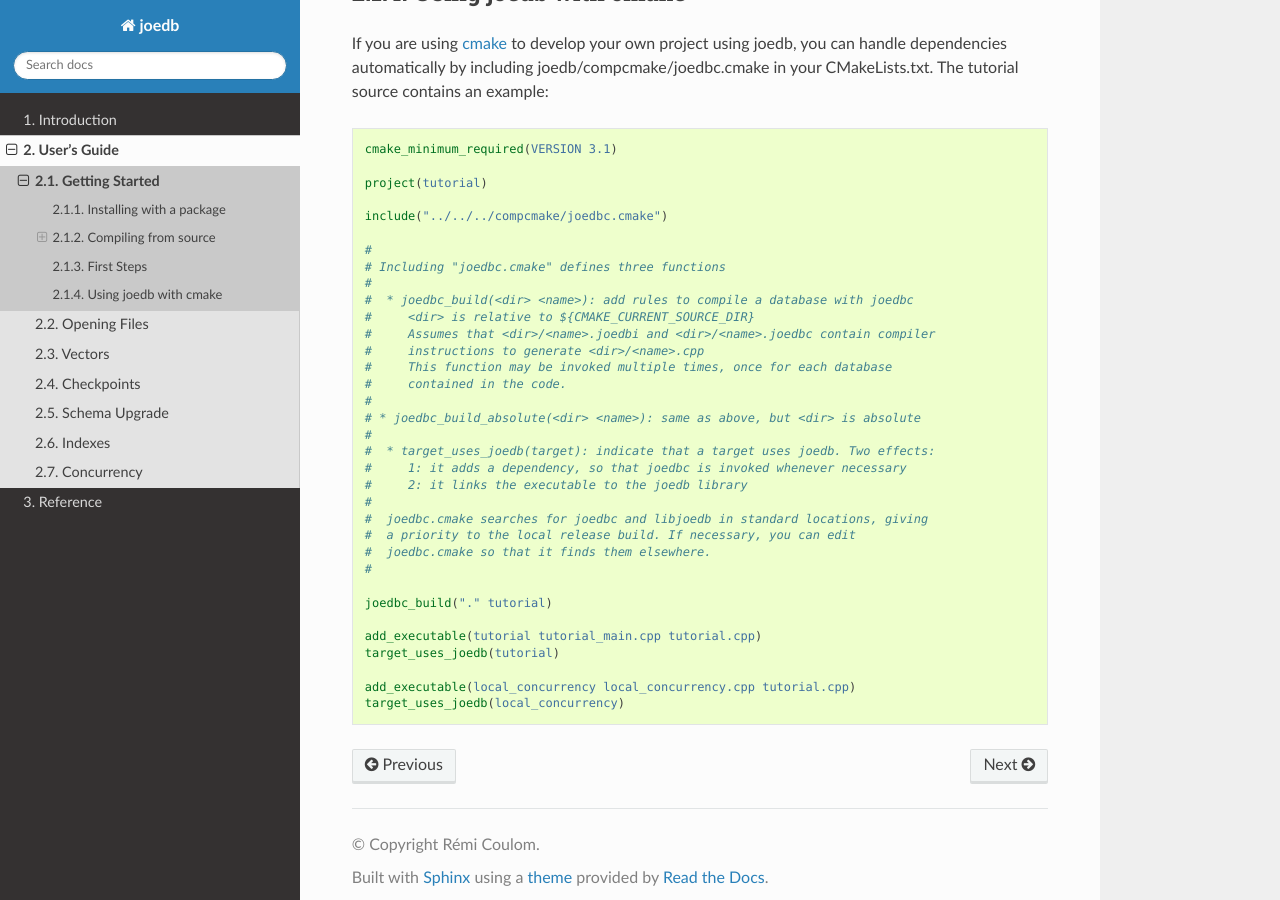
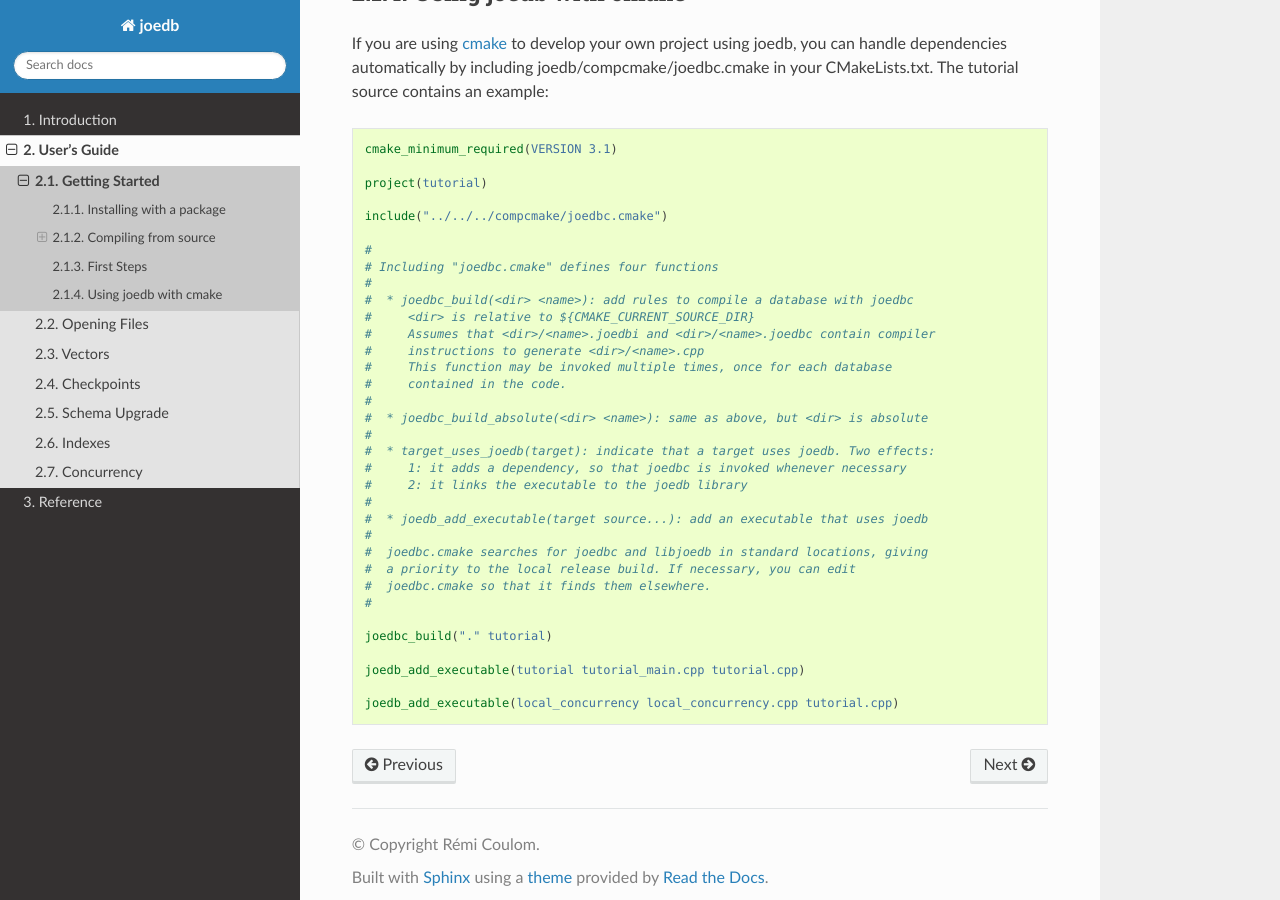
Before and after one commit to Remi-Coulom/joedb, a Sphinx documentation site: the page built from doc/source/getting_started.rst, in a window 1280 px wide and 900 px high, scrolled down 2215 px. Built offline with Sphinx 7.4.7 and the Read the Docs theme 2.0.0, drawn with Linux system fonts in a browser that asks for light colours; formulas are drawn with MathJax 3.

Commit message:
re-organize cmake scripts

```diff
--- a/doc/source/tutorial/CMakeLists.txt
+++ b/doc/source/tutorial/CMakeLists.txt
@@ -5,7 +5,7 @@ project(tutorial)
 include("../../../compcmake/joedbc.cmake")
 
 #
-# Including "joedbc.cmake" defines three functions
+# Including "joedbc.cmake" defines four functions
 #
 #  * joedbc_build(<dir> <name>): add rules to compile a database with joedbc
 #     <dir> is relative to ${CMAKE_CURRENT_SOURCE_DIR}
@@ -14,11 +14,13 @@ include("../../../compcmake/joedbc.cmake")
 #     This function may be invoked multiple times, once for each database
 #     contained in the code.
 #
-# * joedbc_build_absolute(<dir> <name>): same as above, but <dir> is absolute
+#  * joedbc_build_absolute(<dir> <name>): same as above, but <dir> is absolute
 #
 #  * target_uses_joedb(target): indicate that a target uses joedb. Two effects:
 #     1: it adds a dependency, so that joedbc is invoked whenever necessary
 #     2: it links the executable to the joedb library
+#
+#  * joedb_add_executable(target source...): add an executable that uses joedb
 #
 #  joedbc.cmake searches for joedbc and libjoedb in standard locations, giving
 #  a priority to the local release build. If necessary, you can edit
@@ -27,8 +29,6 @@ include("../../../compcmake/joedbc.cmake")
 
 joedbc_build("." tutorial)
 
-add_executable(tutorial tutorial_main.cpp tutorial.cpp)
-target_uses_joedb(tutorial)
+joedb_add_executable(tutorial tutorial_main.cpp tutorial.cpp)
 
-add_executable(local_concurrency local_concurrency.cpp tutorial.cpp)
-target_uses_joedb(local_concurrency)
+joedb_add_executable(local_concurrency local_concurrency.cpp tutorial.cpp)
```
Also changed, not shown: 5 other files.
